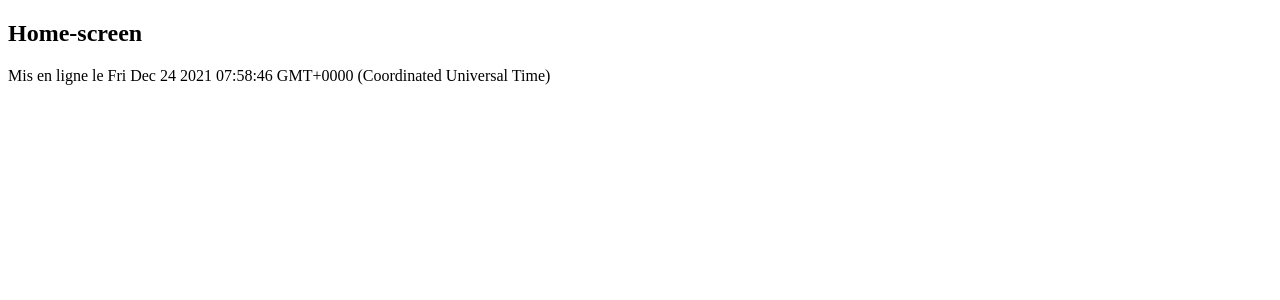
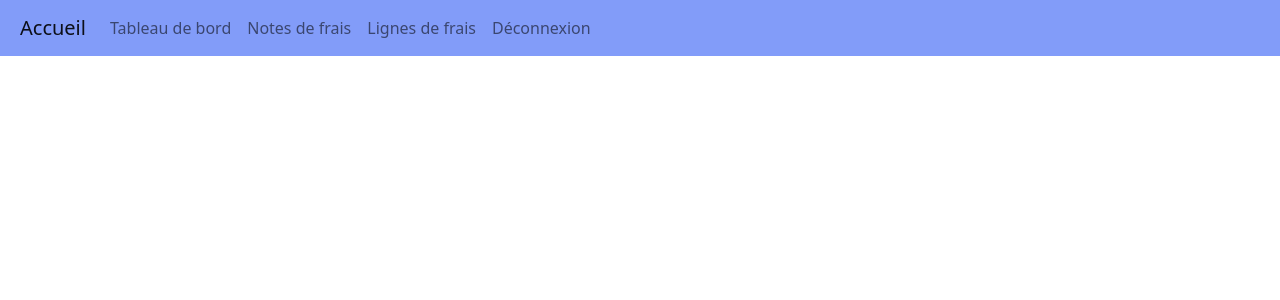
Before and after one commit to Aline-G/GL-front, an Angular app: page /home in a window 1280 px wide. Shown: the top 300 px of the page. Built offline with nearby package versions, Linux system fonts and the light colour scheme.

Commit message:
navbar
Besoin de décaler le bouton de déconnexion à droite eventuellement

```diff
--- a/package.json
+++ b/package.json
@@ -18,6 +18,7 @@
     "@angular/platform-browser": "~13.1.0",
     "@angular/platform-browser-dynamic": "~13.1.0",
     "@angular/router": "~13.1.0",
+    "bootstrap": "^5.1.3",
     "rxjs": "~7.4.0",
     "tslib": "^2.3.0",
     "zone.js": "~0.11.4"
--- a/src/app/app.component.html
+++ b/src/app/app.component.html
@@ -1 +1 @@
-<app-home-screen></app-home-screen>
+<app-home-slip></app-home-slip>
--- a/src/app/home-screen/home-slip/home-slip.component.css
+++ b/src/app/home-screen/home-slip/home-slip.component.css
@@ -0,0 +1,3 @@
+.navbar-brand{
+  margin-left: 20px;
+}
--- a/src/app/home-screen/home-slip/home-slip.component.html
+++ b/src/app/home-screen/home-slip/home-slip.component.html
@@ -1 +1,46 @@
-<p>home-slip works!</p>
+
+<!DOCTYPE html>
+<html>
+
+<head>
+  <!-- CSS only -->
+  <link href="https://cdn.jsdelivr.net/npm/bootstrap@5.1.3/dist/css/bootstrap.min.css" rel="stylesheet" integrity="sha384-1BmE4kWBq78iYhFldvKuhfTAU6auU8tT94WrHftjDbrCEXSU1oBoqyl2QvZ6jIW3" crossorigin="anonymous">
+</head>
+
+<div class="navbar" role="navigation">
+  <div class="container-fluid">
+      <nav class="navbar navbar-expand-lg navbar-light fixed-top" style = "background-color: rgba(77, 114, 247,0.7)">
+
+        <a class="navbar-brand" href="#">Accueil</a>
+
+        <!--
+        <a class="navbar-brand" href="#">
+          <img src="/docs/4.1/assets/brand/bootstrap-solid.svg" width="30" height="30" alt="">
+        </a>
+        Mettre le logo
+        -->
+
+        <button class="navbar-toggler" type="button" data-toggle="collapse" data-target="#collapsibleNavbar">
+          <span class="navbar-toggler-icon"></span>
+        </button>
+
+        <div class="collapse navbar-collapse" id="collapsibleNavbar">
+          <ul class="navbar-nav mr-auto">
+            <li class="nav-item active">
+              <a class="nav-link" href="#">Tableau de bord</a>
+            </li>
+            <li class="nav-item">
+              <a class="nav-link" href="#">Notes de frais</a>
+            </li>
+            <li class="nav-item">
+              <a class="nav-link" href="#">Lignes de frais</a>
+            </li>
+            <li class="nav-item">
+              <a class="nav-link" href="#">Déconnexion</a>
+            </li>
+          </ul>
+        </div>
+      </nav>
+    </div>
+</div>
+</html>
```
Also changed, not shown: 1 other file (tests, documents, lock files or other folders).
